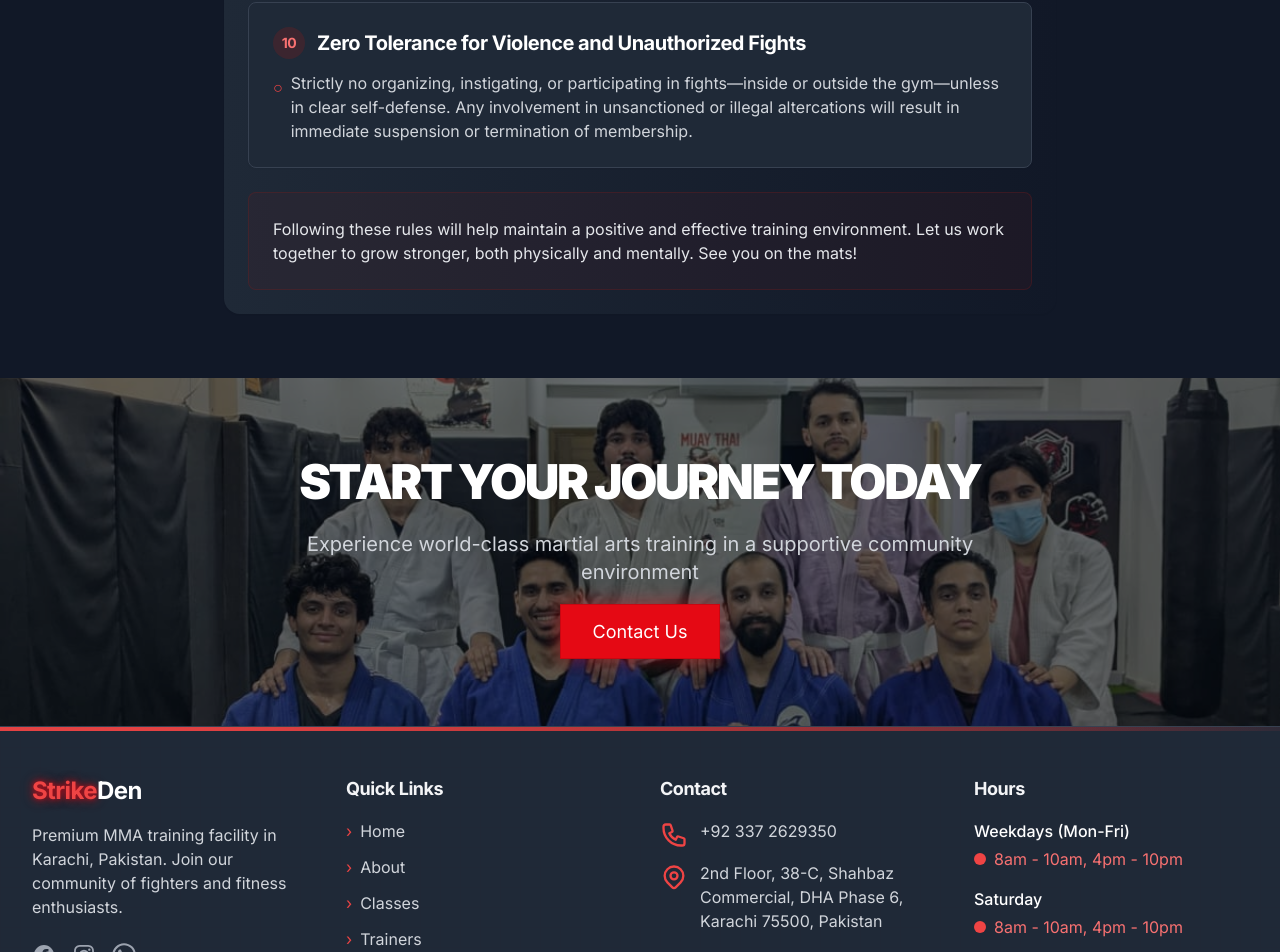
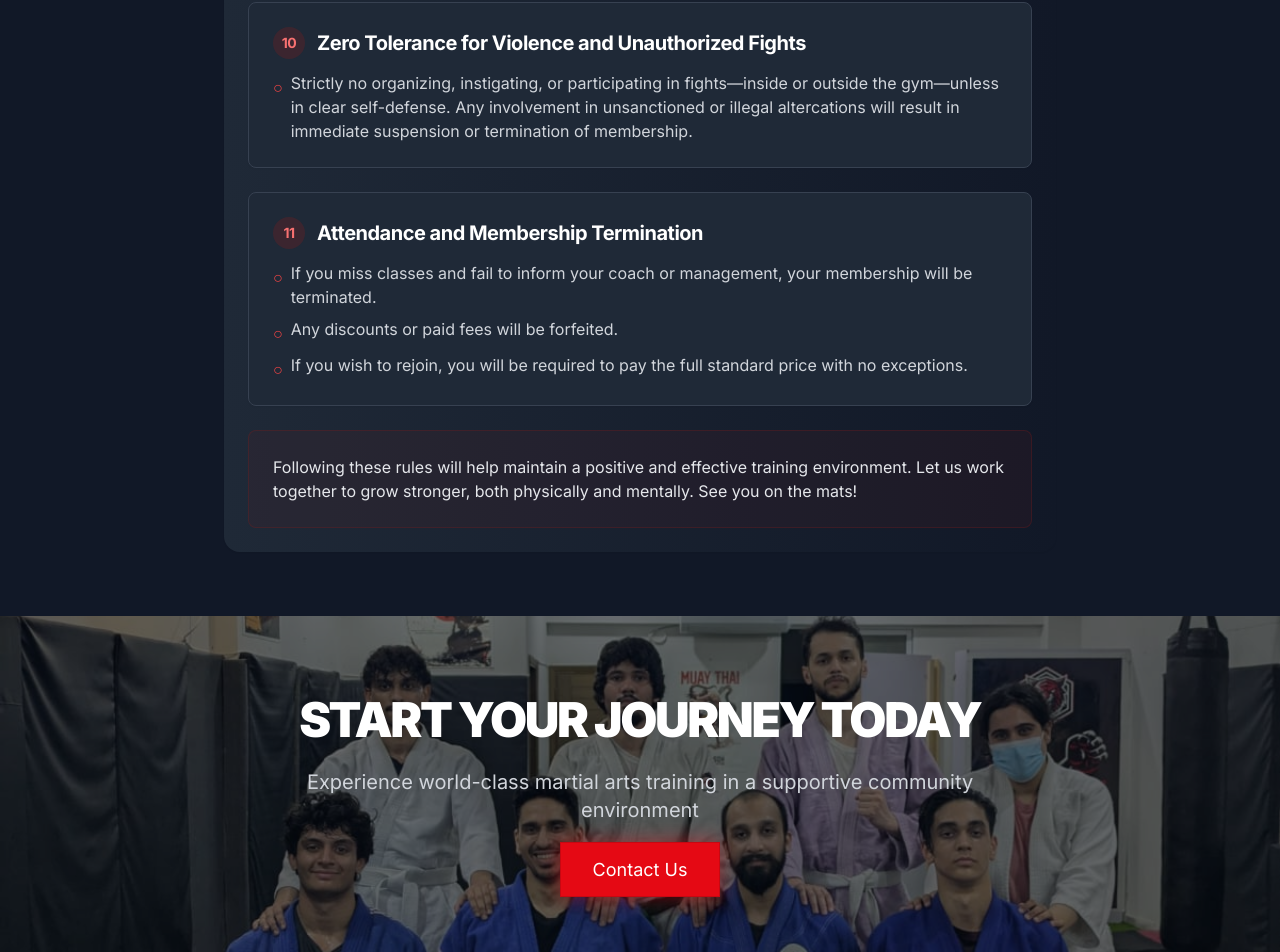
Before and after one commit to Khizar2004/StrikeDen, a Next.js app: page /rules in a window 1280 px wide. Shown: the part 2371-3323 px from the top of the page. Built offline with nearby package versions, Linux system fonts and the light colour scheme; no server answers.

Commit message:
added new rule

```diff
--- a/app/rules/page.js
+++ b/app/rules/page.js
@@ -296,6 +296,28 @@ function GymRules() {
           </ul>
         </div>
 
+        {/* Rule 11 */}
+        <div className="bg-white dark:bg-gray-800 p-6 rounded-lg shadow-sm border border-gray-100 dark:border-gray-700">
+          <h3 className="text-xl font-bold text-gray-900 dark:text-white mb-3 flex items-center">
+            <span className="bg-red-100 dark:bg-red-900/30 text-red-600 dark:text-red-400 w-8 h-8 rounded-full flex items-center justify-center mr-3 text-sm font-bold">11</span>
+            Attendance and Membership Termination
+          </h3>
+          <ul className="space-y-2 text-gray-700 dark:text-gray-300">
+            <li className="flex items-start">
+              <span className="text-red-500 mr-2 mt-1">○</span>
+              <span>If you miss classes and fail to inform your coach or management, your membership will be terminated.</span>
+            </li>
+            <li className="flex items-start">
+              <span className="text-red-500 mr-2 mt-1">○</span>
+              <span>Any discounts or paid fees will be forfeited.</span>
+            </li>
+            <li className="flex items-start">
+              <span className="text-red-500 mr-2 mt-1">○</span>
+              <span>If you wish to rejoin, you will be required to pay the full standard price with no exceptions.</span>
+            </li>
+          </ul>
+        </div>
+
         {/* Conclusion */}
         <div className="mt-8 p-6 bg-red-50 dark:bg-red-900/10 border border-red-100 dark:border-red-900/30 rounded-lg text-gray-800 dark:text-gray-200">
           <p>
```
